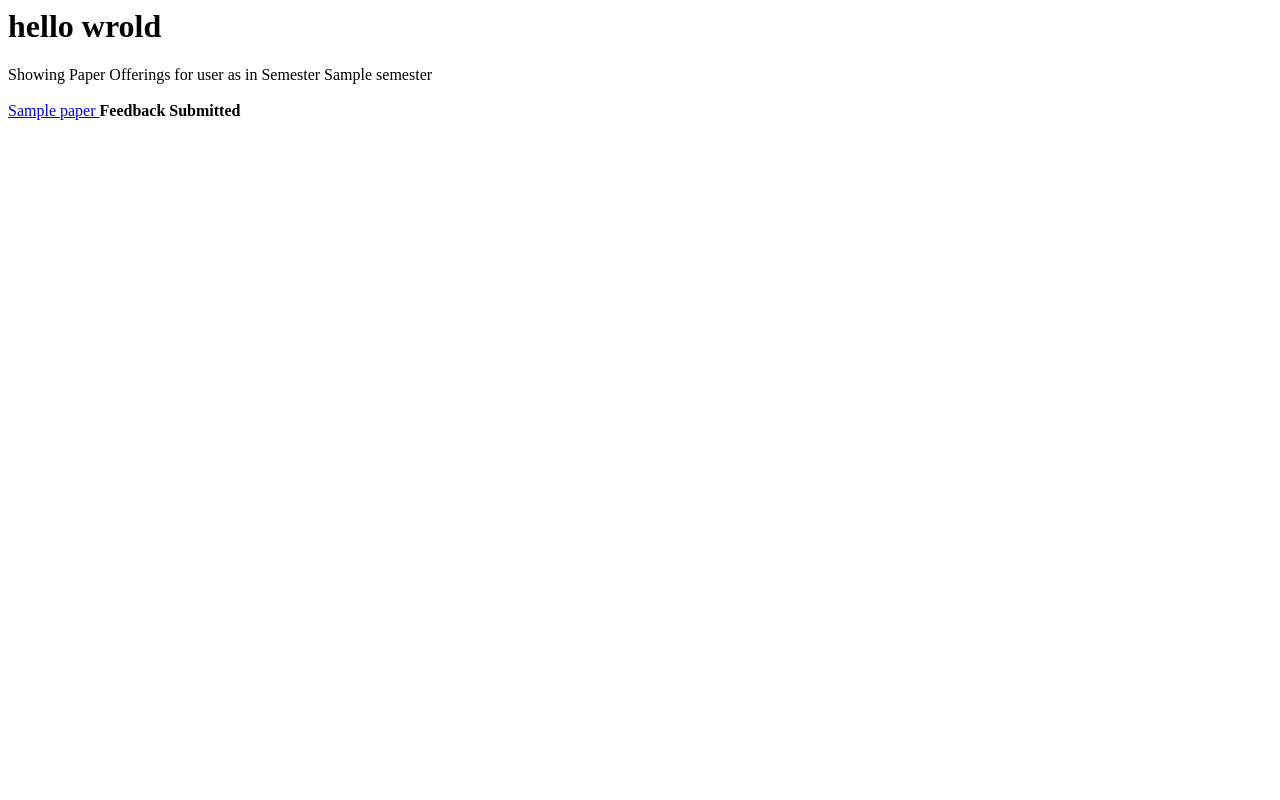
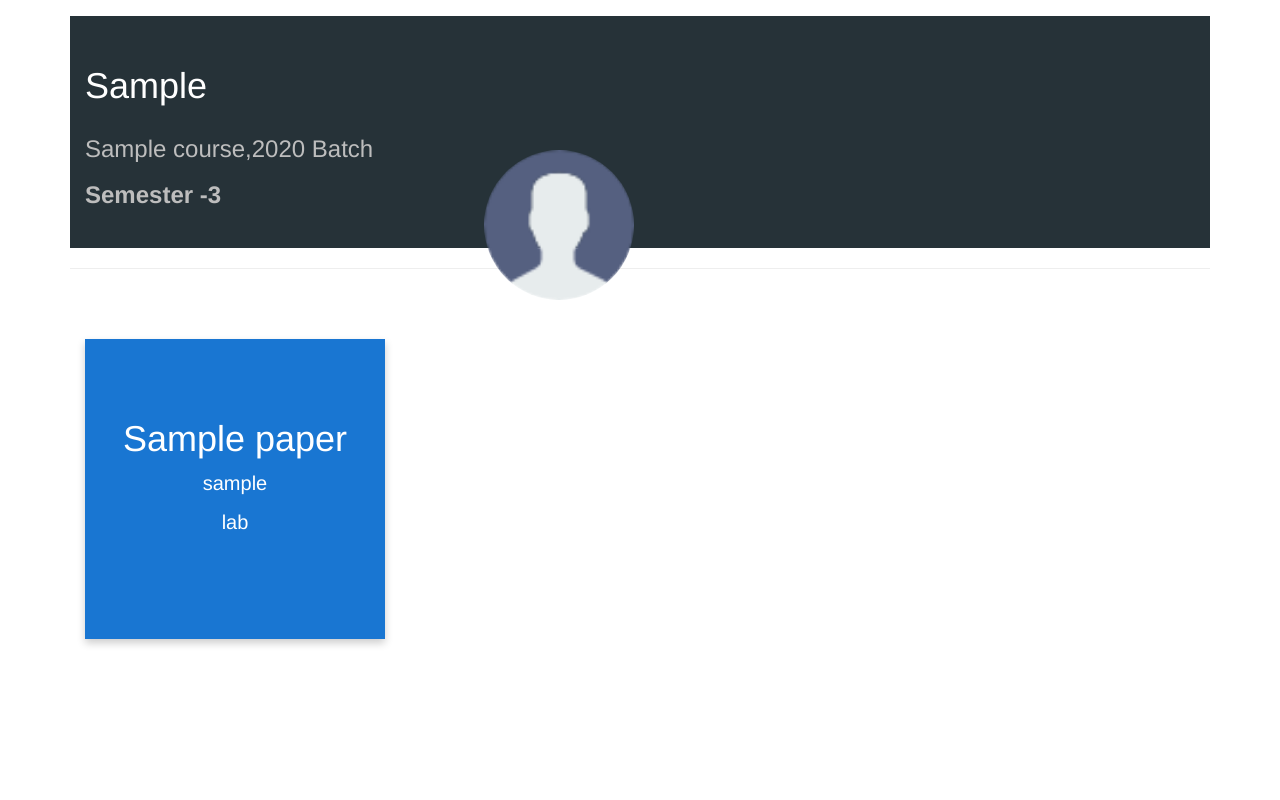
Before and after one commit to monp97/projectAWT, a Django app: template templates/feedback/index.html in a window 1280 px wide. Run offline with Django 3.2, Linux system fonts and the light colour scheme; a user stored in the database is signed in; tables that the repository leaves empty hold one stand-in row (values such as "Sample post"); the template is opened without the code that fills it: values that come from a table or form of the project are taken from there, most other values are stand-ins (such as "Sample title", 1, 10 or a date in 2020); some libraries are stand-ins or nearby versions.

Commit message:
"commit"

```diff
--- a/feedback/static/base_css.css
+++ b/feedback/static/base_css.css
@@ -118,3 +118,87 @@ span.psw {
        width: 100%;
     }
 }
+ .header{
+               background-color:#263238;
+               width:100%;
+               color:white;
+               padding:30px;
+            }
+
+            .row{
+
+              color:#bdbdbd;
+            }
+
+        .img_box{
+
+            position:absolute;
+            top:150px;
+            margin-left:30%;
+        }
+
+        img{
+            border-radius:50%;
+        }
+
+.flip-card {
+  position:relative;
+  top:50px;
+  background-color: transparent;
+  width: 300px;
+  height: 300px;
+  perspective: 1000px;
+
+}
+
+.flip-card-inner {
+  position: relative;
+  width: 100%;
+  height: 100%;
+  text-align: center;
+  transition: transform 0.6s;
+  transform-style: preserve-3d;
+  box-shadow: 0 4px 8px 0 rgba(0,0,0,0.2);
+}
+
+.flip-card:hover .flip-card-inner {
+  transform: rotateY(180deg);
+}
+
+.flip-card-front, .flip-card-back {
+  position: absolute;
+  width: 100%;
+  height: 100%;
+  backface-visibility: hidden;
+}
+
+.flip-card-back{
+  background-color:#1976d2;
+  color: white;
+  z-index: 1;
+}
+
+.flip-card-front{
+  background-color:white;
+  color: white;
+  transform: rotateY(180deg);
+  z-index: 2;
+}
+
+.tick{
+   position:relative;
+   margin-top:100px;
+
+}
+
+.wrong{
+   position:relative;
+   margin-top:100px;
+}
+
+.box{
+  position:relative;
+  margin-top:80px;
+  font-size:20px;
+  color:white;
+}
--- a/feedback/views.py
+++ b/feedback/views.py
@@ -56,7 +56,6 @@
 				rating=question_response["rating"],
 				feedback=feedback
 			)
-
 		response = {
 			"status": "OK"
 		}
--- a/templates/feedback/base.html
+++ b/templates/feedback/base.html
@@ -1,5 +1,5 @@
 {%load static %}
-<html>
+<html xmlns:color="http://www.w3.org/1999/xhtml">
     <head>
         <meta charset="utf-8">
         <meta name="viewport" content="width=device-width, initial-scale=1">
@@ -9,8 +9,22 @@
         <script src="https://maxcdn.bootstrapcdn.com/bootstrap/3.3.7/js/bootstrap.min.js"></script>
     </head>
     <body class="container" onload="ajaxSetup()">
-        <h2><b>{{ request.user.first_name }}</b></h2>
-        <h3><b>{{ paper_offering.course.title }} {{ request.user.startYear }} Batch, Semester {{ request.user.get_semester }} </b></h3>
+            <div class="header">
+                 <div class="row" style="color:white;">
+                  <h1>{{ request.user.first_name }}</h1>
+                 </div>
+                <div class="row">
+                    <h3>{{ request.user.course.title }},{{ request.user.startYear }} Batch</h3>
+                <h3><b>Semester {{ request.user.get_semester }} </b></h3>
+                </div>
+                <div class="img_box">
+               <img src="{% static 'avatar_white_64px.png' %}" alt="Avatar" style="width:150px">
+                    </div>
+
+          </div>
+        <!--<h2><b>{{ request.user.first_name }}</b></h2>-->
+        <!--<h2>{{ request.user.course.title }}</h2>-->
+
         <hr>
         {% block content %}
         {% endblock %}
--- a/templates/feedback/index.html
+++ b/templates/feedback/index.html
@@ -1,12 +1,40 @@
+{% extends 'feedback/base.html' %}
 {% load filters %}
-<h1>hello wrold</h1>
+{% load static %}
 Showing Paper Offerings for user as in Semester {{ semester }}
 <br/><br/>
+
+
+{% block content %}
+<div class=""row">
 {%  for paper_offering in paper_offerings %}
-    <a href="/feedback?offering_id={{ paper_offering.id }}"> {{ paper_offering.paper.title }} </a>
-    {% has_feedback paper_offering request.user as has_feedback_val %}
-    {% if has_feedback_val %}
-        <b>Feedback Submitted</b>
-    {% endif %}
+    <div class="col-sm-4">
+        <a id="anchor"   href="/feedback?offering_id={{ paper_offering.id }}">
+        <div id="flip-card" class="flip-card">
+          <div class="flip-card-inner">
+            <div class="flip-card-front" >
+                {% has_feedback paper_offering request.user as has_feedback_val %}
+                {% if has_feedback_val %}
+                     <img  class="tick" src="{% static 'tick-bold.png' %}" alt="Avatar" style="width:100px;height:100px;">
+                     <div class="row" style="padding:20px"><div class="label label-info">Response recorded</div></div>
+                {% else %}
+                    <img  class="wrong" src="{% static 'pencil.png' %}" alt="Avatar" style="width:100px;height:100px;">
+                    <div class="row" style="padding:20px"><div class="label label-success">Submit response</div></div>
+                {% endif %}
+
+            </div>
+            <div class="flip-card-back">
+                <div class="box">
+                     <h1>{{ paper_offering.paper.title }}</h1>
+                  <p>{{ paper_offering.faculty }}</p>
+                  <p>{{ paper_offering.paper.kind }}</p>
+                </div>
+            </div>
+          </div>
+        </div>
+        </a>
     <br/>
+    </div>
 {% endfor %}
+        </div>
+{% endblock %}
```
Also changed, not shown: templates/registration/login.html (+6 -7 lines), feedback/static/avatar_white.png (added), feedback/static/avatar_white_64px.png (added), feedback/static/pencil.png (added), feedback/static/tick-bold.png (added), feedback/static/tick.png (added).
